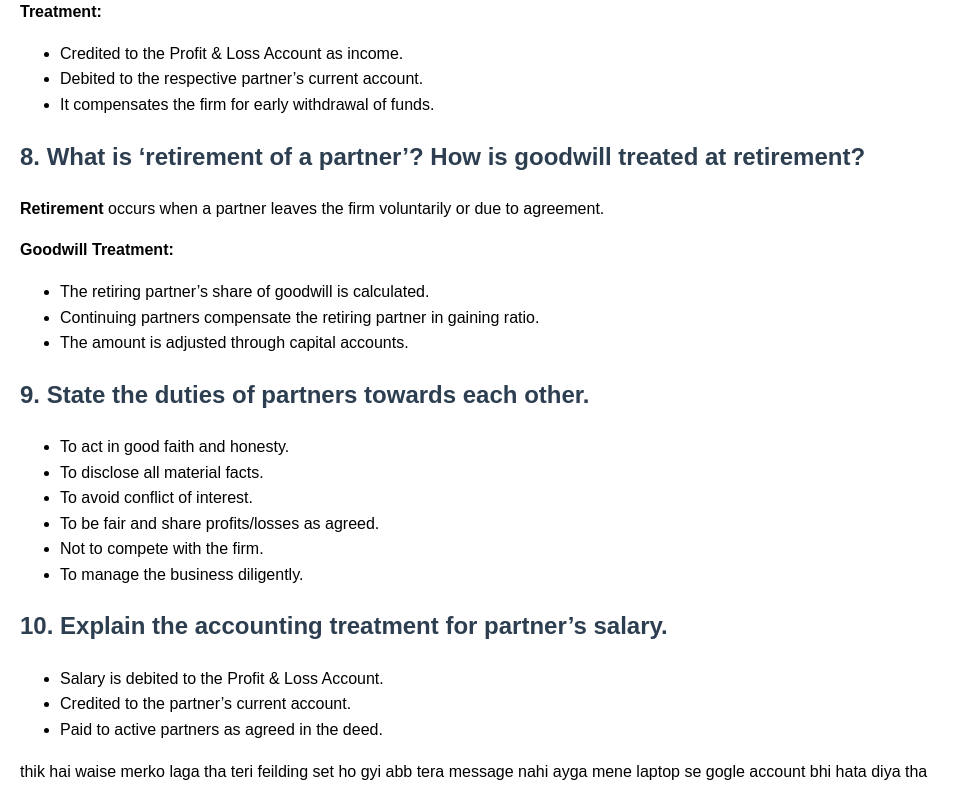
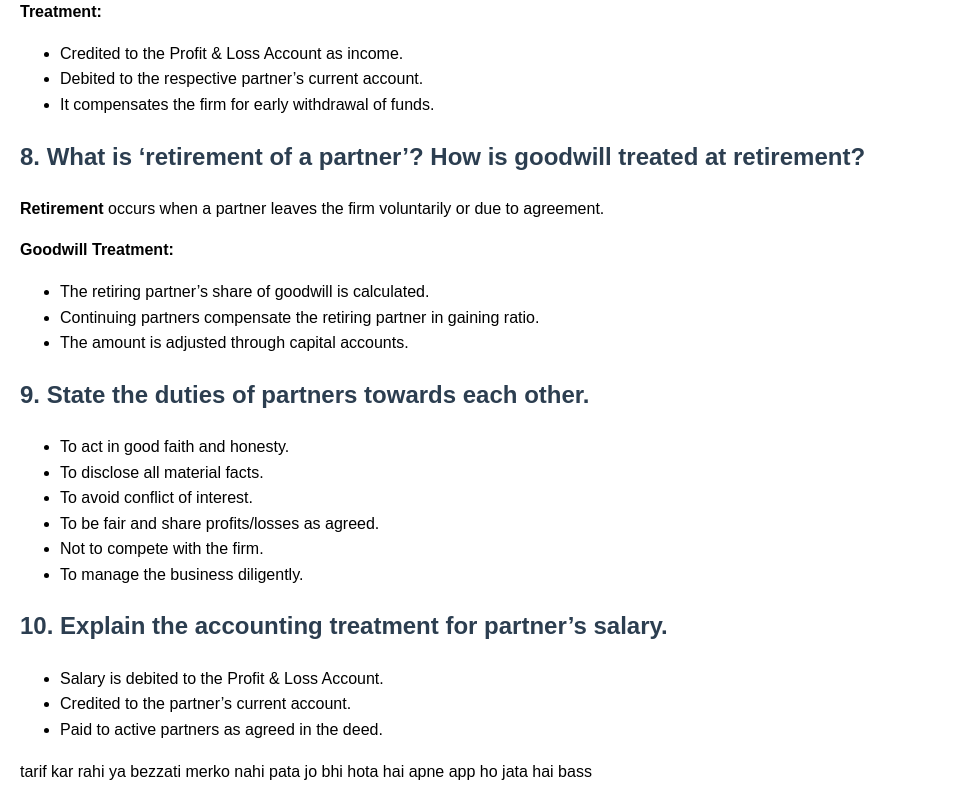
Before and after one commit to juddjhf/educational, a website: page ch-1index.html in a window 1280 px wide. Shown: the part 5201-6005 px from the top of the page, without its empty margins (0-969 px from the left). Drawn offline with Linux system fonts and the light colour scheme.

Commit message:
Update ch-1index.html

```diff
--- a/ch-1index.html
+++ b/ch-1index.html
@@ -361,6 +361,6 @@
     </div>
   </div>
 <h>
-thik hai waise merko laga tha teri feilding set ho gyi  abb tera message nahi ayga mene laptop se gogle account bhi hata diya tha
+tarif kar rahi ya bezzati merko nahi pata jo bhi hota hai apne app ho jata hai bass
 </h>
 </html>
```
